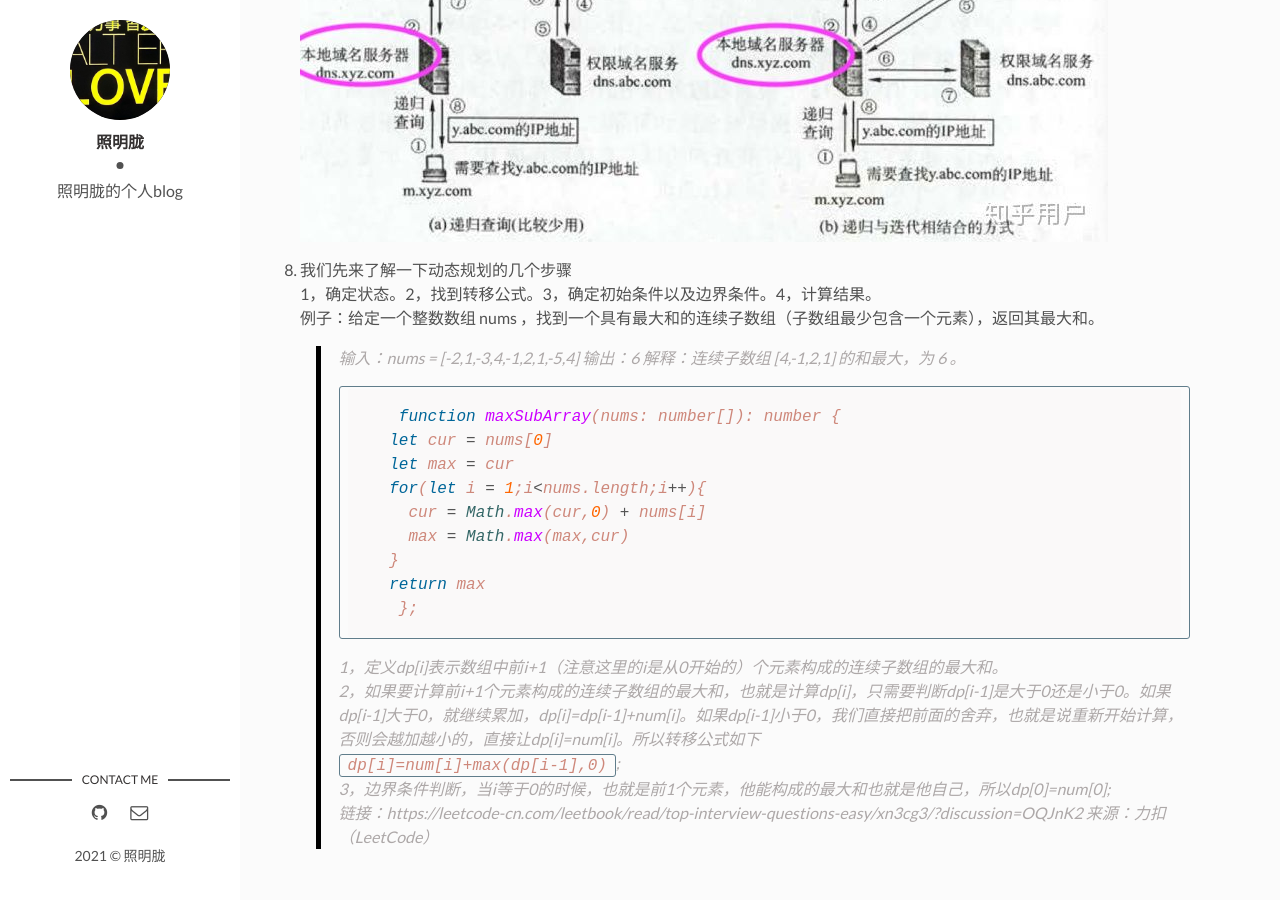
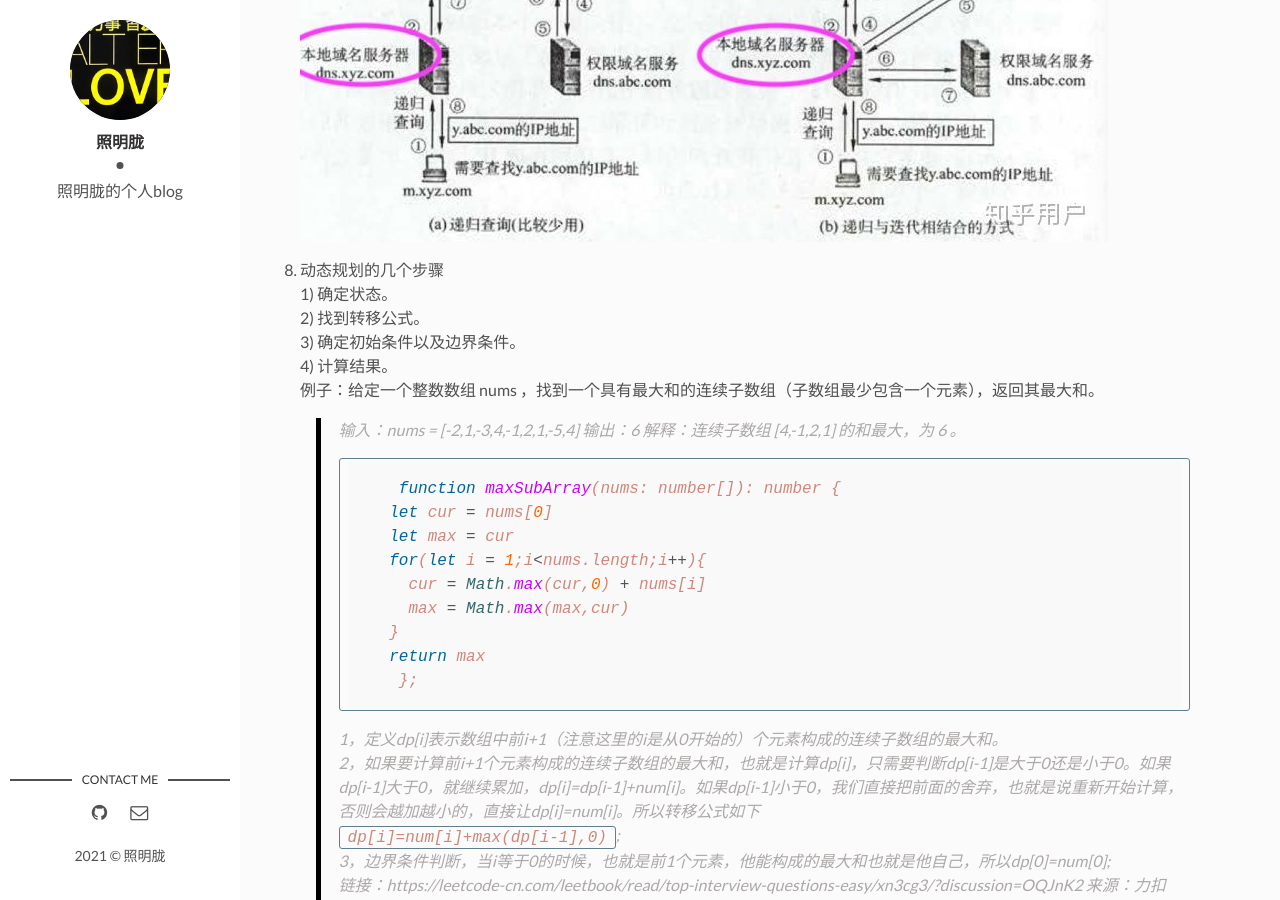
Before and after one commit to mmmml-zhao/mmmml-zhao.github.io, a Jekyll site: the page built from _posts/2077-01-01-长期更新，日常遇到的知识点.markdown, in a window 1280 px wide and 900 px high, scrolled down 1012 px. Built offline with Jekyll 4.4.1, drawn with Linux system fonts in a browser that asks for light colours.

Commit message:
2077-01-01

```diff
--- a/_posts/2019-12-12-长期更新，日常遇到的知识点。.markdown
+++ b/_posts/2077-01-01-长期更新，日常遇到的知识点.markdown
@@ -37,10 +37,13 @@ Promises对象，Promises 对象是CommonJS 工作组提出的一种规范，目
 查询方式
 递归查询（传递和回归）：浏览器与本地区的域名服务器直接的查询
 迭代查询（类似for）:本地dns向其他dns之间的通信就是迭代查询
-![初始路由定义](../assets/img/2019-12-12/DNS解析ip.jpg "初始路由定义")
+![初始路由定义](../assets/img/2077-01-01/DNS解析ip.jpg "初始路由定义")
 
-8. 我们先来了解一下动态规划的几个步骤
-  1，确定状态。2，找到转移公式。3，确定初始条件以及边界条件。4，计算结果。
+8. 动态规划的几个步骤
+  1) 确定状态。
+  2) 找到转移公式。
+  3) 确定初始条件以及边界条件。
+  4) 计算结果。
   例子：给定一个整数数组 nums ，找到一个具有最大和的连续子数组（子数组最少包含一个元素），返回其最大和。
   > 输入：nums = [-2,1,-3,4,-1,2,1,-5,4]
   > 输出：6
```
Also changed, not shown: assets/img/2077-01-01/DNS解析ip.jpg (renamed from assets/img/2019-12-12/DNS解析ip.jpg).
